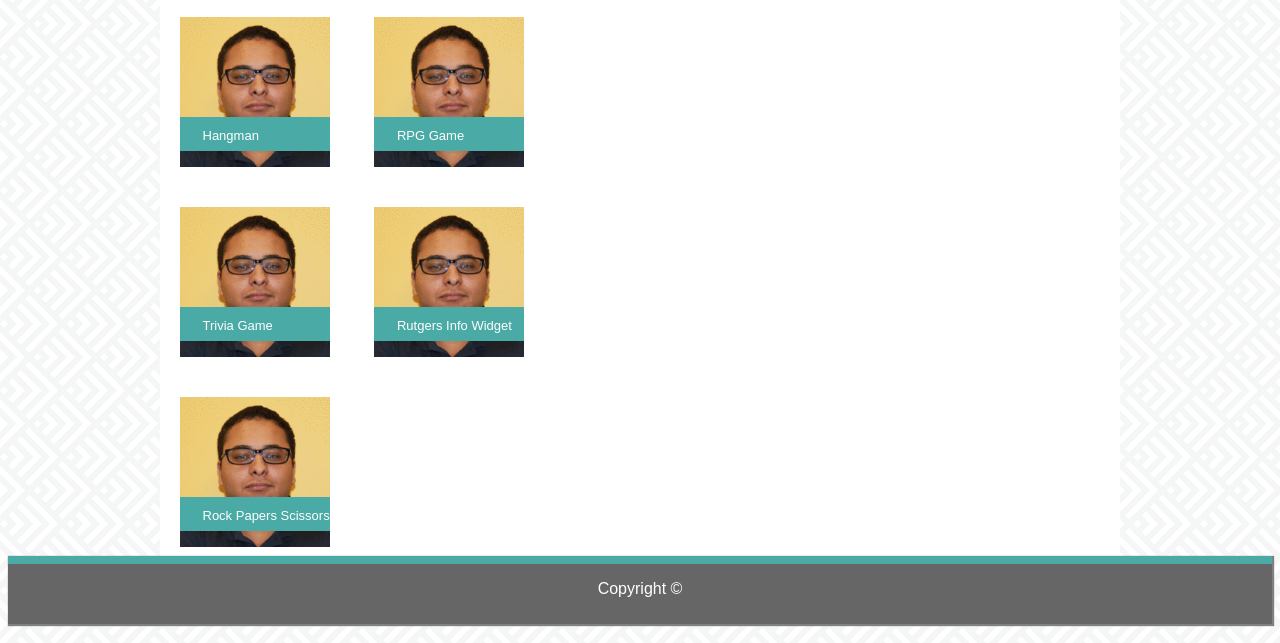
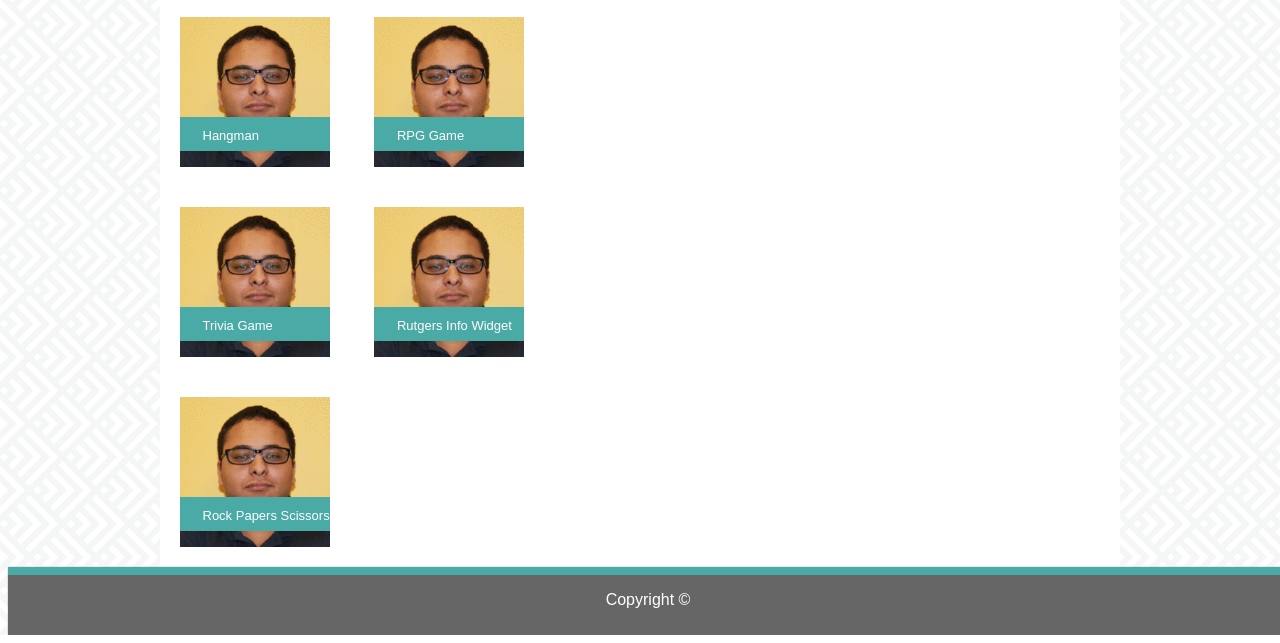
Before and after one commit to nkelliny1/Basic-Portfolio, a plain HTML site: page portfolio.html in a window 1280 px wide. Shown: the part 176-819 px from the top of the page. Drawn offline with Linux system fonts and the light colour scheme.

Commit message:
Change for footer and portfolio page

```diff
--- a/portfolio.html
+++ b/portfolio.html
@@ -58,7 +58,7 @@
                 </div>
             </div>
         </div>
-        <footer style="position: sticky;">
+        <footer style="bottom: auto;">
             <p>Copyright &copy;</p>
         </footer>
     </body>
```
